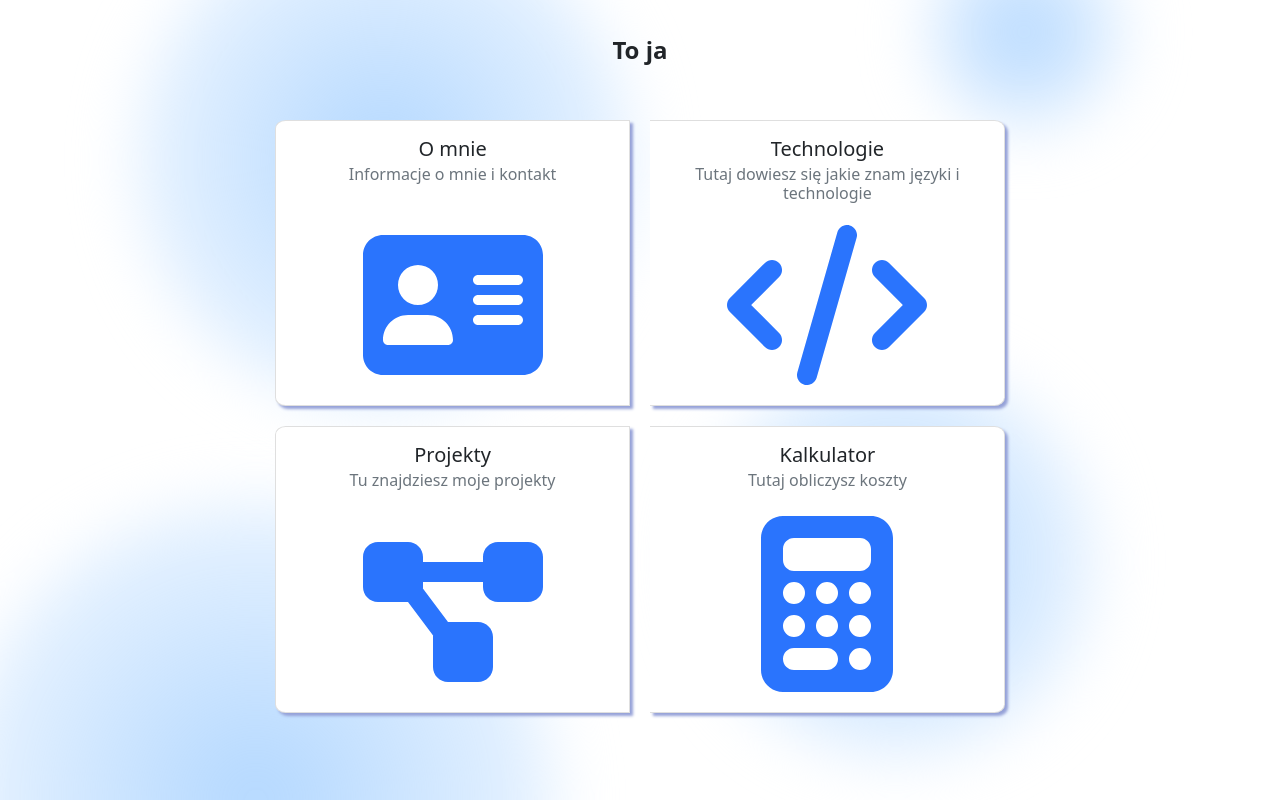
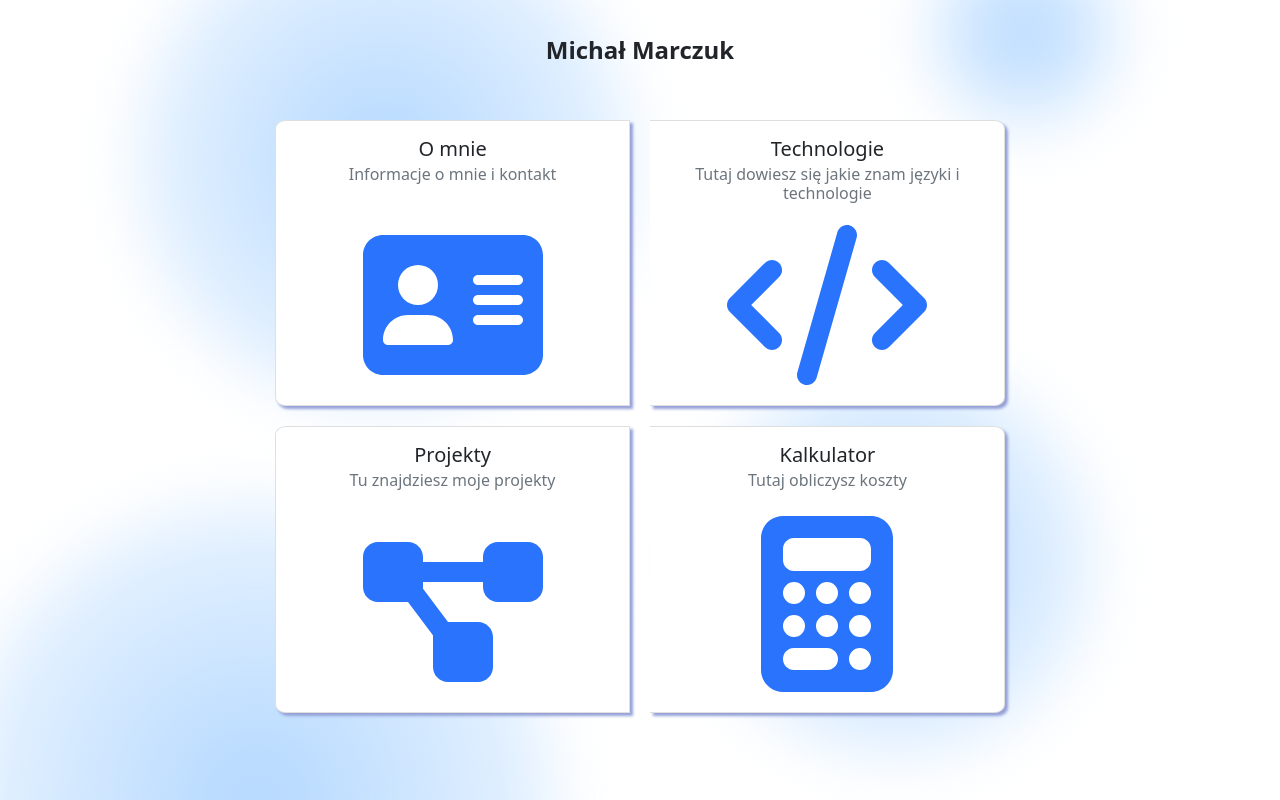
Before and after one commit to MichauMarczuk/MichauMarczuk.github.io, a plain HTML site: page index.html in a window 1280 px wide. Drawn offline with nearby package versions, Linux system fonts and the light colour scheme.

Commit message:
Add files via upload

```diff
--- a/index.html
+++ b/index.html
@@ -3,7 +3,8 @@
 <head>
   <meta charset="UTF-8">
   <meta name="viewport" content="width=device-width, initial-scale=1.0">
-  <title>Yo wassup</title>
+  <title>Michał Marczuk</title>
+  <link rel="icon" type="image/x-icon" href="/images/favicon.ico">
   <link rel="stylesheet" href="https://stackpath.bootstrapcdn.com/bootstrap/5.0.0-alpha1/css/bootstrap.min.css" integrity="sha384-r4NyP46KrjDleawBgD5tp8Y7UzmLA05oM1iAEQ17CSuDqnUK2+k9luXQOfXJCJ4I" crossorigin="anonymous">
   <link rel="stylesheet" href="https://cdn.jsdelivr.net/npm/bootstrap@5.0.0-alpha1/dist/css/bootstrap.min.css">
   <link rel="stylesheet" href="https://cdnjs.cloudflare.com/ajax/libs/font-awesome/5.15.3/css/all.min.css"/>
@@ -12,7 +13,6 @@
   <link rel="stylesheet" href="style/calc.css">
   <link rel="stylesheet" href="style/cards.css">
   <link rel="stylesheet" href="style/background.css">
-
 
 
 </head>
@@ -48,7 +48,7 @@
             <div class="col-xs-12 col-sm-10 col-md-8">
 
                 <div class="row ${1| ,row-cols-2,row-cols-3, auto,justify-content-md-center,|} mainrow">
-                    <div class="col-12 ttt"><a href="index.html">To ja</a></div>
+                    <div class="col-12 ttt"><a href="index.html">Michał Marczuk</a></div>
                 </div>
                 <div class="row just">
 
```
